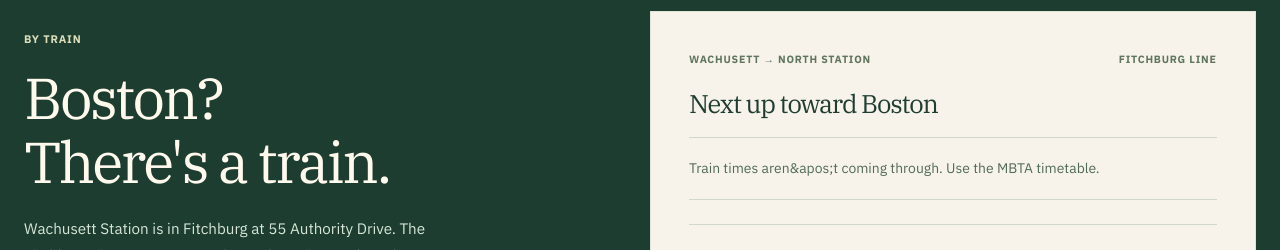
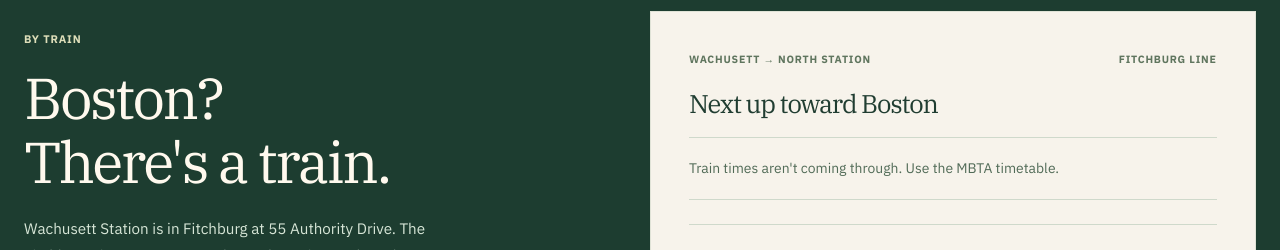
Before and after one commit to PublicLogic/KendallPondLodge, a Next.js app: page /explore in a window 1280 px wide. Shown: the part 3280-3530 px from the top of the page. Built offline with nearby package versions, Linux system fonts and the light colour scheme.

Commit message:
Render guest fallback copy without HTML entities in string literals

```diff
--- a/app/explore/WachusettRail.tsx
+++ b/app/explore/WachusettRail.tsx
@@ -71,7 +71,7 @@
           <p className={styles.railUnavailable}>
             {fresh
               ? "No trains showing soon. Check MBTA for later departures."
-              : "Train times aren&apos;t coming through. Use the MBTA timetable."}
+              : "Train times aren't coming through. Use the MBTA timetable."}
           </p>
         )}
         {fresh && (
```
